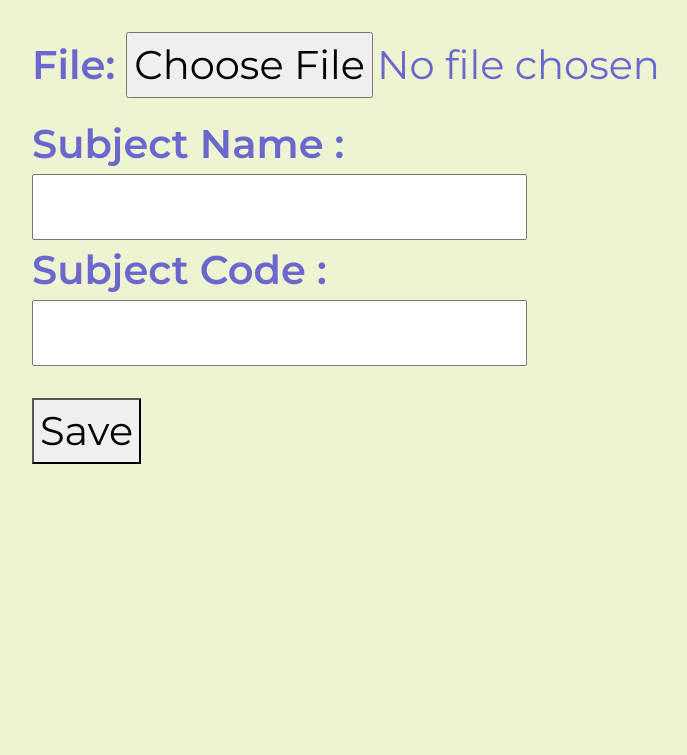
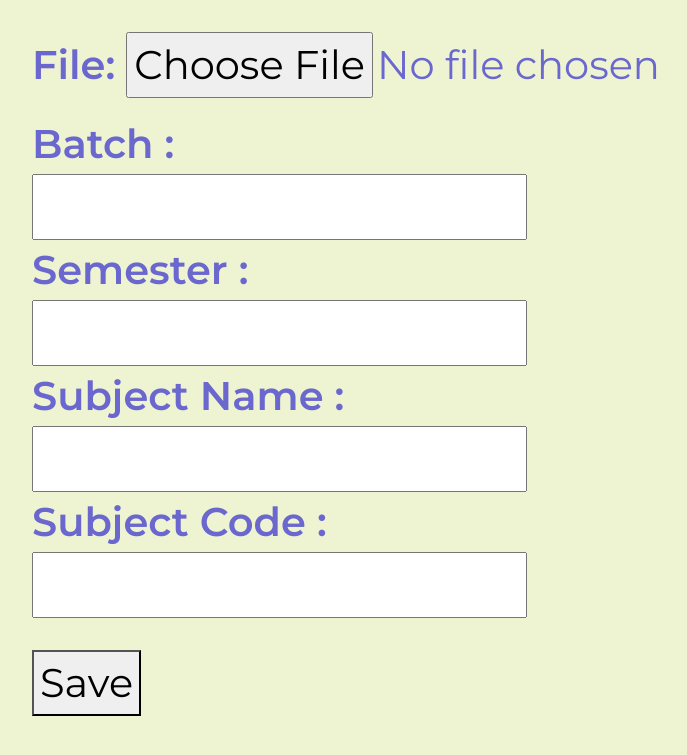
Before and after one commit to legend-king/Marks-Analyzer, a Django app: page / in a window 1280 px wide. Shown: the top 755 px of the page, without its empty margins (0-687 px from the left). Run offline with Django 3.2, Linux system fonts and the light colour scheme.

Commit message:
download changes

```diff
--- a/marks/views.py
+++ b/marks/views.py
@@ -5,16 +5,27 @@ from marks.data import getData
 from marks.functions import handle_uploaded_file
 from wsgiref.util import FileWrapper
 import mimetypes
+import pandas as pd
 import os
+import xlsxwriter
 
 temp=None
 temp1=None
 th, min1, min2, min3 = 60, 0.8, 0.7, 0.6
 x=None
+subname = None
+subcode = None
+batch = None
+semester = None
 # Create your views here.
 def index(request):
+    global subname, subcode, batch, semester
     if request.method == 'POST':
         student = StudentForm(request.POST, request.FILES)
+        subname = request.POST.get("subname")
+        subcode = request.POST.get("subcode")
+        batch = request.POST.get("batch")
+        semester = request.POST.get("semester")
         if student.is_valid():
             global temp, temp1,x, th, min1, min2, min3
             handle_uploaded_file(request.FILES['file'])
@@ -32,11 +43,11 @@ def index(request):
         else:
             th=60
         min3=float(min3)
-        if float(min2)>float(min3):
+        if float(min2)>=float(min3):
             min2=round(min3-0.1,1)
         else:
             min2=float(min2)
-        if float(min1)>float(min2):
+        if float(min1)>=float(min2):
             min1=round(min2-0.1,1)
         else:
             min1=float(min1)
@@ -60,7 +71,13 @@ def downloadAttainment(request):
         base_dir = os.path.dirname(os.path.dirname(os.path.abspath(__file__)))
         filename="Attainment.xlsx"
         filepath = base_dir+'/Files/'+filename
-        temp1.to_excel(filepath)
+        writer = pd.ExcelWriter(filepath)
+        temp1.to_excel(writer, startcol = 0, startrow = 3)
+
+        worksheet = writer.sheets['Sheet1']
+        worksheet.write(0, 0, "Batch "+batch + ", Semester - " + semester + ", Subject Name: " + subname +", Subject Code : "+subcode)
+
+        writer.save()
         thefile=filepath
         filename=os.path.basename(thefile)
         chunk_size = 8192
@@ -76,7 +93,17 @@ def downloadMarks(request):
         base_dir = os.path.dirname(os.path.dirname(os.path.abspath(__file__)))
         filename="Marks.xlsx"
         filepath = base_dir+'/Files/'+filename
-        temp.to_excel(filepath)
+        writer = pd.ExcelWriter(filepath)
+        workbook = xlsxwriter.Workbook(filepath)
+        format = workbook.add_format()
+        format.set_bold()
+        format.set_font_size(14)
+        temp.to_excel(writer, startcol = 0, startrow = 3)
+
+        worksheet = writer.sheets['Sheet1']
+        worksheet.write(0, 0, "Batch "+batch + ", Semester - " + semester + ", Subject Name: " + subname +", Subject Code : "+subcode)
+
+        writer.save()
         thefile=filepath
         filename=os.path.basename(thefile)
         chunk_size = 8192
--- a/templates/index.html
+++ b/templates/index.html
@@ -38,6 +38,20 @@
     <div class="main-container">
       <form method="POST" class="post-form" enctype="multipart/form-data">
         {% csrf_token %} {{ form.as_p }}
+        <label for="batch" class="hello1">Batch : </label><br/>
+        <input
+          class="hello2 field"
+          type="text"
+          id="batch"
+          name="batch"
+          /><br />
+          <label class="hello3 " for="semester">Semester : </label><br />
+          <input
+          class="hello4 field"
+          type="text"
+          id="semester"
+          name="semester"
+        /><br />
         <label for="name" class="hello1">Subject Name : </label><br/>
         <input
           class="hello2 field"
```
Also changed, not shown: 3 other files.
